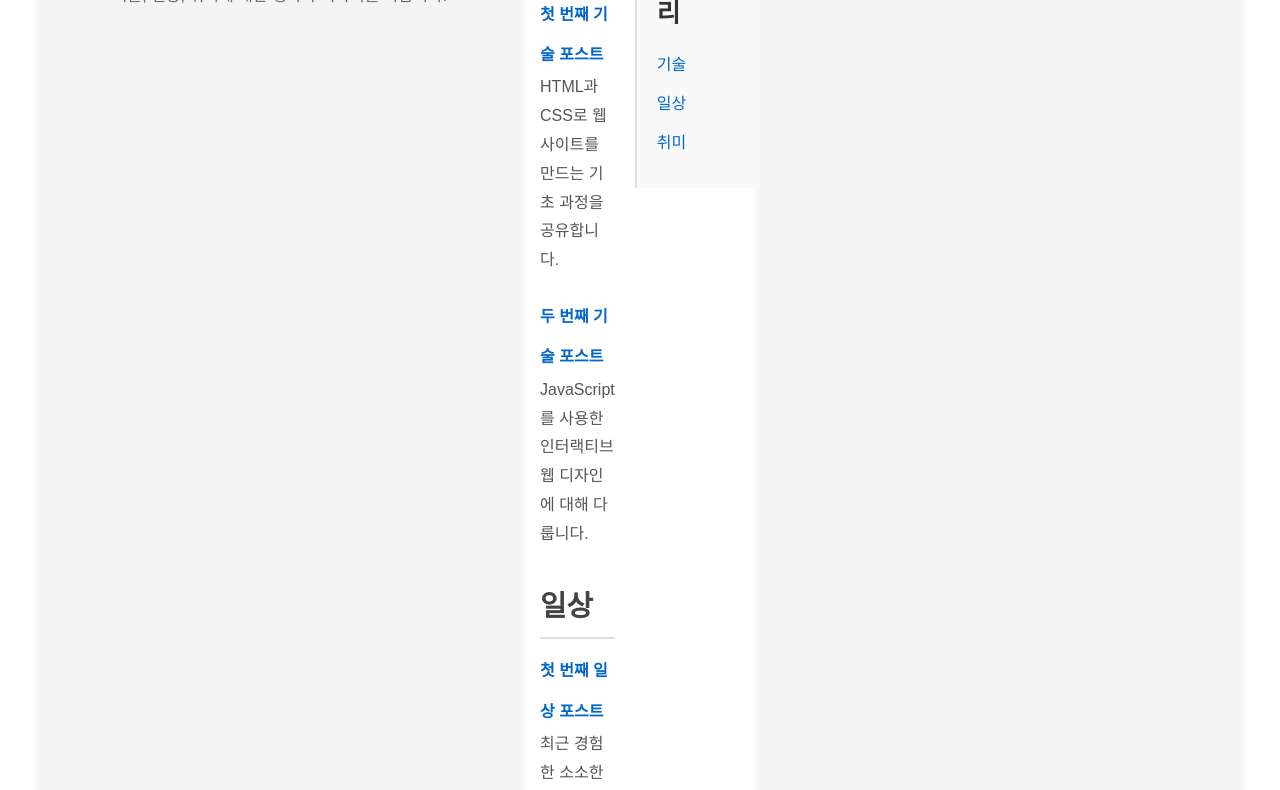
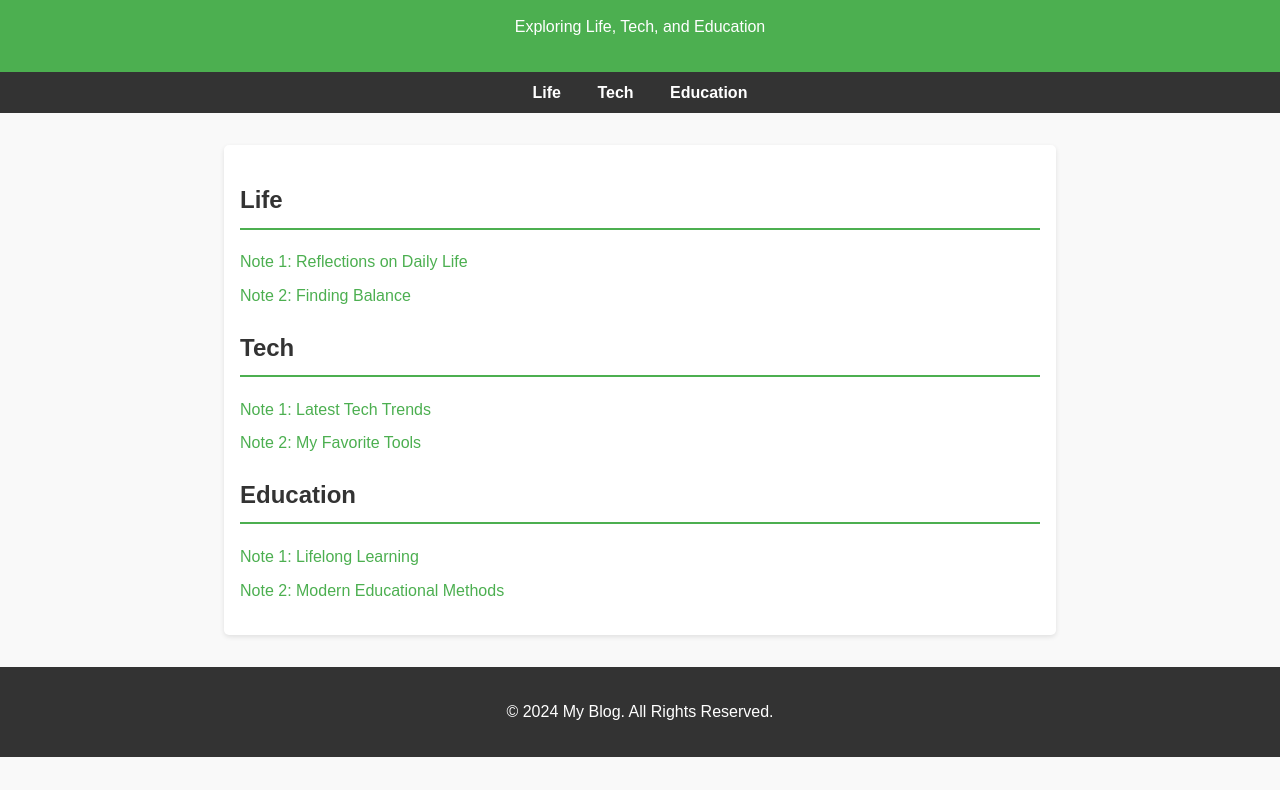
Before and after one commit to readmuch/readmuch.github.io, a plain HTML site: page index.html in a window 1280 px wide. Shown: the part 96-886 px from the top of the page. After the commit the page ends 853 px from the top, so only its background shows below. Drawn offline with Linux system fonts and the light colour scheme.

Commit message:
Update index.html

```diff
--- a/index.html
+++ b/index.html
@@ -1,182 +1,108 @@
 <!DOCTYPE html>
-<html lang="ko">
+<html lang="en">
 <head>
     <meta charset="UTF-8">
     <meta name="viewport" content="width=device-width, initial-scale=1.0">
-    <title>내 블로그</title>
+    <title>My Interests Blog</title>
     <style>
-        /* 기본 스타일 */
-        * {
+        body {
+            font-family: Arial, sans-serif;
+            line-height: 1.6;
             margin: 0;
             padding: 0;
-            box-sizing: border-box;
+            color: #333;
+            background-color: #f9f9f9;
         }
-        body {
-            font-family: "Arial", sans-serif;
-            line-height: 1.8;
-            color: #333;
-            display: flex;
-            flex-wrap: nowrap;
-            justify-content: space-between;
-            margin: 0 auto;
-            max-width: 1200px;
+        header {
+            background: #4CAF50;
+            color: #fff;
+            padding: 1rem 0;
+            text-align: center;
         }
-        a {
+        nav {
+            background: #333;
+            padding: 0.5rem 0;
+            text-align: center;
+        }
+        nav a {
+            color: #fff;
+            margin: 0 1rem;
             text-decoration: none;
-            color: #0066cc;
+            font-weight: bold;
         }
-        a:hover {
+        nav a:hover {
+            color: #4CAF50;
+        }
+        .container {
+            max-width: 800px;
+            margin: 2rem auto;
+            padding: 1rem;
+            background: #fff;
+            border-radius: 5px;
+            box-shadow: 0 2px 5px rgba(0, 0, 0, 0.1);
+        }
+        h2 {
+            border-bottom: 2px solid #4CAF50;
+            padding-bottom: 0.5rem;
+        }
+        ul {
+            list-style-type: none;
+            padding: 0;
+        }
+        ul li {
+            margin: 0.5rem 0;
+        }
+        ul li a {
+            text-decoration: none;
+            color: #4CAF50;
+        }
+        ul li a:hover {
             text-decoration: underline;
         }
-
-        /* 헤더 */
-        header {
-            width: 100%;
+        footer {
             text-align: center;
-            padding: 20px 0;
-            background-color: #f4f4f4;
-            margin-bottom: 20px;
-            box-shadow: 0px 4px 10px rgba(0, 0, 0, 0.1);
-        }
-        header h1 {
-            font-size: 2rem;
-            color: #222;
-        }
-        header p {
-            font-size: 1rem;
-            color: #666;
-        }
-
-        /* 메인 섹션 */
-        main {
-            flex: 1;
-            padding: 20px;
-        }
-        section {
-            margin-bottom: 2rem;
-        }
-        section h2 {
-            font-size: 1.8rem;
-            margin-bottom: 10px;
-            color: #444;
-            border-bottom: 2px solid #ddd;
-            padding-bottom: 5px;
-        }
-        .post {
-            margin-bottom: 20px;
-        }
-        .post h3 {
-            font-size: 1.4rem;
-        }
-        .post p {
-            font-size: 1rem;
-            color: #555;
-        }
-        .post a {
-            font-size: 1rem;
-            font-weight: bold;
-        }
-
-        /* 사이드바 */
-        aside {
-            width: 250px;
-            padding: 20px;
-            background: #f9f9f9;
-            border-left: 2px solid #ddd;
-            position: sticky;
-            top: 20px;
-            height: fit-content;
-        }
-        aside h2 {
-            font-size: 1.6rem;
-            margin-bottom: 15px;
-            color: #333;
-        }
-        aside ul {
-            list-style: none;
-            padding: 0;
-        }
-        aside ul li {
-            margin-bottom: 10px;
-        }
-        aside ul li a {
-            color: #0066cc;
-            font-size: 1rem;
-        }
-        aside ul li a:hover {
-            text-decoration: underline;
-        }
-
-        /* 푸터 */
-        footer {
-            width: 100%;
-            text-align: center;
-            padding: 10px 0;
-            background: #f4f4f4;
-            margin-top: 20px;
-            font-size: 0.9rem;
-            color: #666;
-            box-shadow: 0px -4px 10px rgba(0, 0, 0, 0.1);
+            padding: 1rem 0;
+            background: #333;
+            color: #fff;
+            margin-top: 2rem;
         }
     </style>
 </head>
 <body>
-    <!-- 헤더 -->
     <header>
-        <h1>내 블로그</h1>
-        <p>기술, 일상, 취미에 대한 생각과 이야기를 나눕니다.</p>
+        <h1>Welcome to My Blog</h1>
+        <p>Exploring Life, Tech, and Education</p>
     </header>
-
-    <!-- 메인 콘텐츠 -->
-    <main>
+    <nav>
+        <a href="#life">Life</a>
+        <a href="#tech">Tech</a>
+        <a href="#education">Education</a>
+    </nav>
+    <div class="container">
+        <section id="life">
+            <h2>Life</h2>
+            <ul>
+                <li><a href="#">Note 1: Reflections on Daily Life</a></li>
+                <li><a href="#">Note 2: Finding Balance</a></li>
+            </ul>
+        </section>
         <section id="tech">
-            <h2>기술</h2>
-            <article class="post">
-                <h3><a href="tech/post1.html">첫 번째 기술 포스트</a></h3>
-                <p>HTML과 CSS로 웹사이트를 만드는 기초 과정을 공유합니다.</p>
-            </article>
-            <article class="post">
-                <h3><a href="tech/post2.html">두 번째 기술 포스트</a></h3>
-                <p>JavaScript를 사용한 인터랙티브 웹 디자인에 대해 다룹니다.</p>
-            </article>
+            <h2>Tech</h2>
+            <ul>
+                <li><a href="#">Note 1: Latest Tech Trends</a></li>
+                <li><a href="#">Note 2: My Favorite Tools</a></li>
+            </ul>
         </section>
-        <section id="life">
-            <h2>일상</h2>
-            <article class="post">
-                <h3><a href="life/post1.html">첫 번째 일상 포스트</a></h3>
-                <p>최근 경험한 소소한 일상을 기록합니다.</p>
-            </article>
-            <article class="post">
-                <h3><a href="life/post2.html">두 번째 일상 포스트</a></h3>
-                <p>평범하지만 특별한 하루를 공유합니다.</p>
-            </article>
+        <section id="education">
+            <h2>Education</h2>
+            <ul>
+                <li><a href="#">Note 1: Lifelong Learning</a></li>
+                <li><a href="#">Note 2: Modern Educational Methods</a></li>
+            </ul>
         </section>
-        <section id="hobby">
-            <h2>취미</h2>
-            <article class="post">
-                <h3><a href="hobby/post1.html">첫 번째 취미 포스트</a></h3>
-                <p>사진 촬영을 취미로 시작한 이야기.</p>
-            </article>
-            <article class="post">
-                <h3><a href="hobby/post2.html">두 번째 취미 포스트</a></h3>
-                <p>여행 중 만난 아름다운 풍경과 추억들.</p>
-            </article>
-        </section>
-    </main>
-
-    <!-- 사이드바 -->
-    <aside>
-        <h2>카테고리</h2>
-        <ul>
-            <li><a href="#tech">기술</a></li>
-            <li><a href="#life">일상</a></li>
-            <li><a href="#hobby">취미</a></li>
-        </ul>
-    </aside>
-
-    <!-- 푸터 -->
+    </div>
     <footer>
-        <p>&copy; 2024 내 블로그. All rights reserved.</p>
+        <p>&copy; 2024 My Blog. All Rights Reserved.</p>
     </footer>
 </body>
 </html>
```
